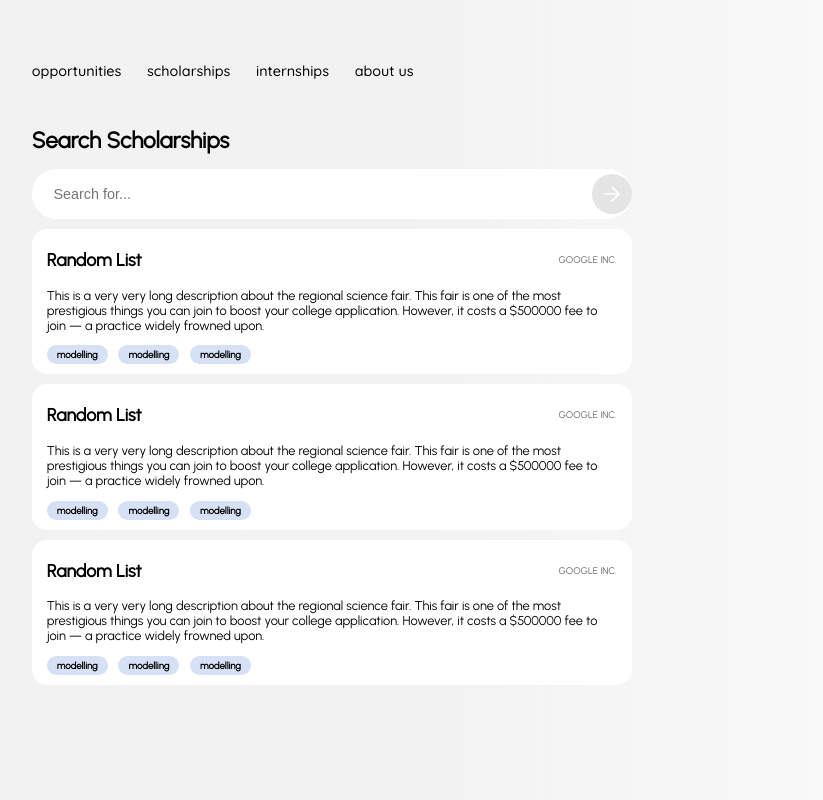
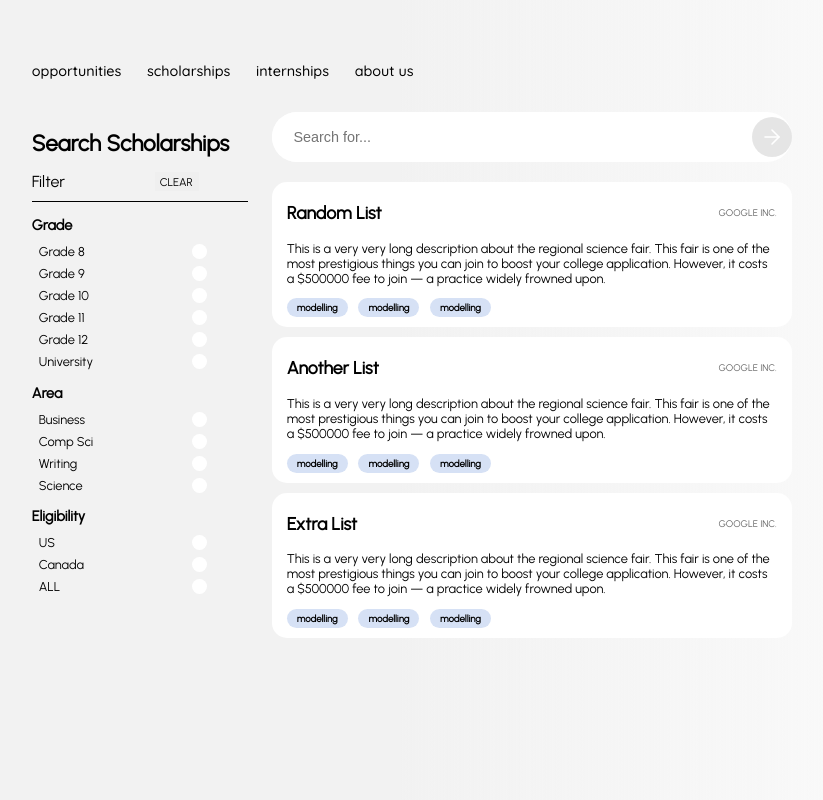
Before and after one commit to alecishuman/InnovateCanada, a plain HTML site: page scholarships.html in a window 1280 px wide. Shown: the whole page, without its empty margins (45-868 px from the left). Drawn offline with Linux system fonts and the light colour scheme.

Commit message:
basic search scholarships

```diff
--- a/scholarships.html
+++ b/scholarships.html
@@ -1,5 +1,6 @@
 <!DOCTYPE html>
 <html lang="en">
+
 <head>
     <meta charset="UTF-8">
     <meta http-equiv="X-UA-Compatible" content="IE=edge">
@@ -13,6 +14,7 @@
     <link href="https://fonts.googleapis.com/css2?family=Quicksand:wght@500&display=swap" rel="stylesheet">
     <title>Scholarships</title>
 </head>
+
 <body>
     <div class="nav-container side-page">
         <div class="nav-item"><a href="opportunities.html">opportunities</a></div>
@@ -23,15 +25,86 @@
     </div>
 
     <div class="search-container">
-
+        <div class="search-head">
             <h1>Search Scholarships</h1>
             <form class="search-widget">
-            <input type="text" placeholder="Search for...">
+                <input type="text" placeholder="Search for..." id="searchBar" onkeyup="search_bar()" autocomplete="off">
                 <img src="img/search-button-overlay.svg" alt="search button" width="40vh">
             </form>
+        </div>
+
+        <div class="search-body">
+            <div class="search-filters">
+                <div class="filter-header">
+                    <h7 class="filter-title">Filter</h7>
+                    <button class="clear-filters">CLEAR</button>
+                </div>
+                <div class="filter-line"></div>
+                <div class="filter-content">
+                    <p class="filter-category">Grade</p>
+                    <div class="filter-item" style="margin-top: 10px;">
+                        <p>Grade 8</p>
+                        <div class="filter-check"></div>
+                    </div>
+                    <div class="filter-item">
+                        <p>Grade 9</p>
+                        <div class="filter-check"></div>
+                    </div>
+                    <div class="filter-item">
+                        <p>Grade 10</p>
+                        <div class="filter-check"></div>
+                    </div>
+                    <div class="filter-item">
+                        <p>Grade 11</p>
+                        <div class="filter-check"></div>
+                    </div>
+                    <div class="filter-item">
+                        <p>Grade 12</p>
+                        <div class="filter-check"></div>
+                    </div>
+                    <div class="filter-item">
+                        <p>University</p>
+                        <div class="filter-check"></div>
+                    </div>
+                </div>
+                <div class="filter-content">
+                    <p class="filter-category">Area</p>
+                    <div class="filter-item" style="margin-top: 10px;">
+                        <p>Business</p>
+                        <div class="filter-check"></div>
+                    </div>
+                    <div class="filter-item">
+                        <p>Comp Sci</p>
+                        <div class="filter-check"></div>
+                    </div>
+                    <div class="filter-item">
+                        <p>Writing</p>
+                        <div class="filter-check"></div>
+                    </div>
+                    <div class="filter-item">
+                        <p>Science</p>
+                        <div class="filter-check"></div>
+                    </div>
+                </div>
+                <div class="filter-content">
+                    <p class="filter-category">Eligibility</p>
+                    <div class="filter-item" style="margin-top: 10px;">
+                        <p>US</p>
+                        <div class="filter-check"></div>
+                    </div>
+                    <div class="filter-item">
+                        <p>Canada</p>
+                        <div class="filter-check"></div>
+                    </div>
+                    <div class="filter-item">
+                        <p>ALL</p>
+                        <div class="filter-check"></div>
+                    </div>
+                </div>
+            </div>
             <div class="search-list">
                 <div class="search-items">
-                <h3>Random List</h3>
+                    <h3 class="search-item-title"><a href="">Random List</a></h3>
                     <span>GOOGLE INC.</span>
                     <p>This is a very very long description about the regional science fair. This fair is one of the
                         most prestigious things you can join to boost your college application. However, it costs a
@@ -43,7 +116,7 @@
                     </div>
                 </div>
                 <div class="search-items">
-                <h3>Random List</h3>
+                    <h3 class="search-item-title"><a href="">Another List</a></h3>
                     <span>GOOGLE INC.</span>
                     <p>This is a very very long description about the regional science fair. This fair is one of the
                         most prestigious things you can join to boost your college application. However, it costs a
@@ -55,7 +128,7 @@
                     </div>
                 </div>
                 <div class="search-items">
-                <h3>Random List</h3>
+                    <h3 class="search-item-title"><a href="">Extra List</a></h3>
                     <span>GOOGLE INC.</span>
                     <p>This is a very very long description about the regional science fair. This fair is one of the
                         most prestigious things you can join to boost your college application. However, it costs a
@@ -68,5 +141,9 @@
                 </div>
             </div>
         </div>
+    </div>
+
+    <script src="script.js"></script>
 </body>
+
 </html>
--- a/script.js
+++ b/script.js
@@ -0,0 +1,19 @@
+function search_bar() {
+    var input, filter, item, title, a, i, txtValue;
+    input = document.getElementById('searchBar');
+    filter = input.value.toUpperCase();
+    item = document.getElementsByClassName("search-items");
+    title = document.getElementsByClassName('search-item-title');
+
+    // Loop through all list items, and hide those who don't match the search query
+    for (i = 0; i < title.length; i++) {
+      a = title[i].getElementsByTagName("a")[0];
+      txtValue = a.textContent || a.innerText;
+      if (txtValue.toUpperCase().indexOf(filter) > -1) {
+        item[i].style.display = "";
+      } else {
+        item[i].style.display = "none";
+      }
+      console.log('hi');
+    }
+  }
--- a/style.css
+++ b/style.css
@@ -179,18 +179,79 @@ form.search-widget input:focus {
 
 .search-container {
     padding-left: 1vw;
-    max-width: 600px;
-    width: 60vw;
+    max-width: 800px;
+    width: 80vw;
 }
 
-.search-container h1 {
-    font-size: 1.4em;
-
+.search-head {
+    display: flex;
+    flex-direction: row;
+    align-items: flex-end;
 }
 
-.search-container .search-widget input {
-    max-width: 650px;
-    width: 65vw;
+.search-head h1 {
+    font-size: 1.4em;
+    width: 30%;
+}
+
+.search-head .search-widget {
+    margin-bottom: 10px;
+}
+
+.search-head .search-widget, .search-list {
+    width: 65%;
+}
+
+.clear-filters {
+    margin-left: 7vw;
+    padding-left: 5px;
+    border: none;
+    font-family: "Urbanist", sans-serif;
+    font-size: 0.7em;
+    font-weight: lighter;
+}
+
+.filter-line {
+    width: 90%;
+    height: 1px;
+    background-color: black;
+    margin-top: 10px;
+}
+
+.filter-category {
+    margin-bottom: 0;
+    font-size: 0.9em;
+    font-weight: bold;
+}
+
+.filter-item {
+    margin-bottom: 7px;
+    padding-left: 7px;
+    width: 70%;
+    display: flex;
+    flex-direction: row;
+    justify-content: space-between;
+}
+
+.filter-item p {
+    margin: 0;
+    font-size: 0.8em;
+}
+
+.filter-check {
+    width: 15px;
+    height: 15px;
+    background-color: white;
+    border-radius: 50%;
+}
+
+.search-filters {
+    width: 30%;
+}
+
+.search-body, .filter-header {
+    display: flex;
+    flex-direction: row;
 }
 
 .search-items {
```
Lines whose indentation alone changed are shown as unchanged.
